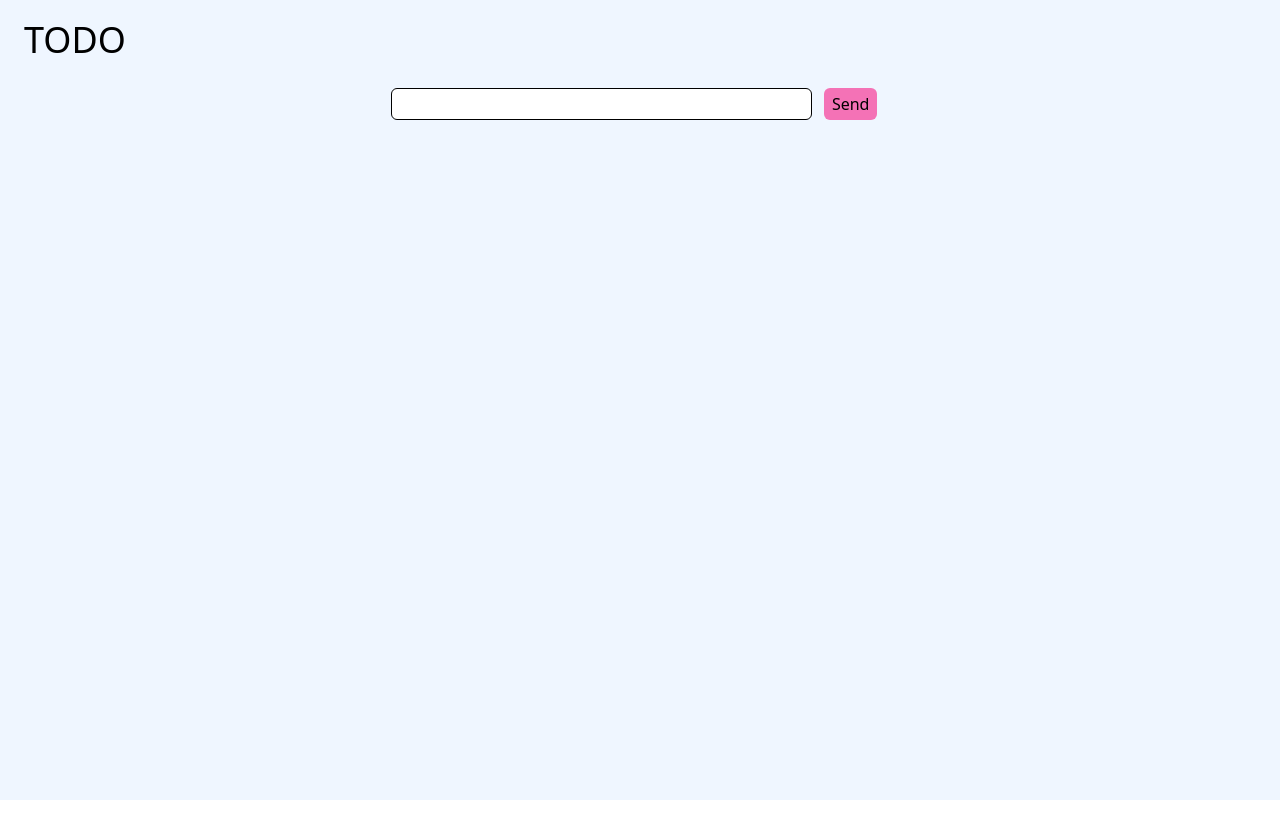
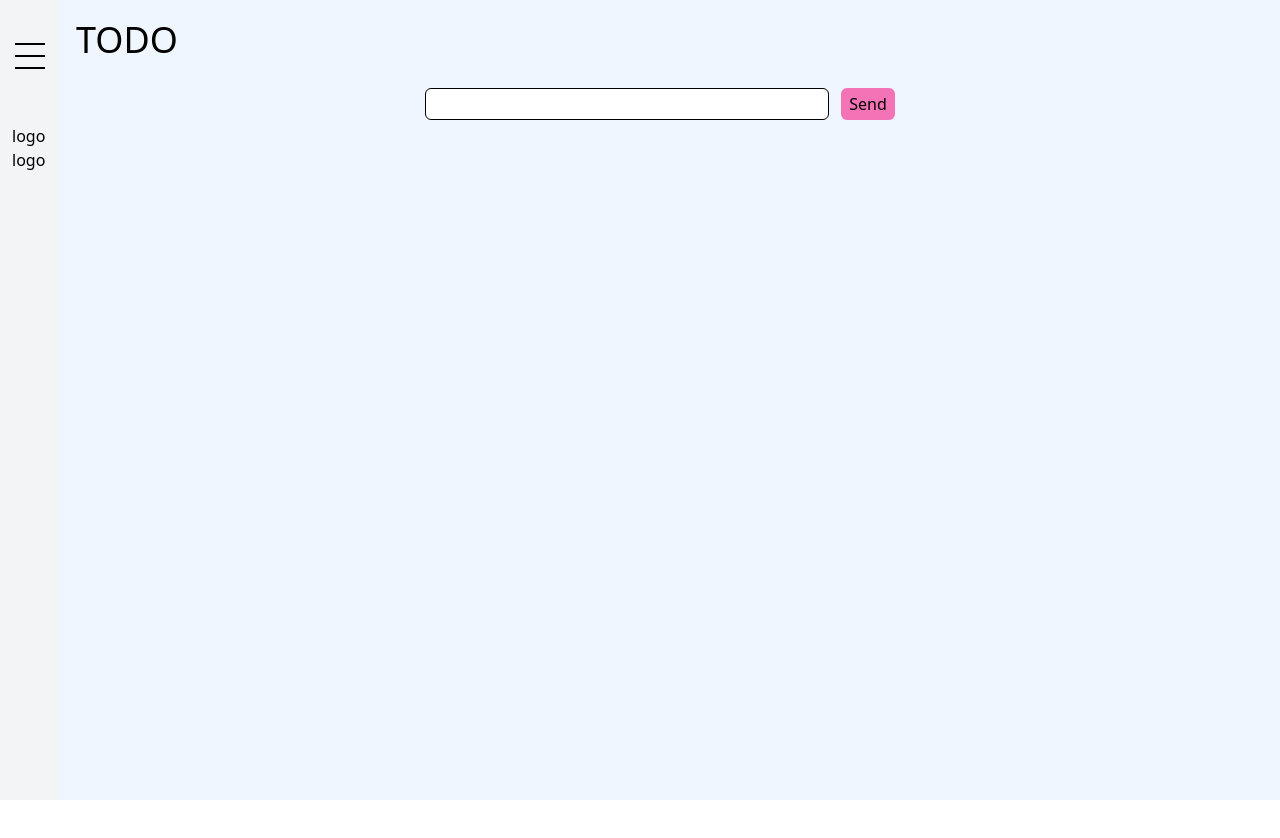
Before and after one commit to takuyatechexpert/vue_typescript, a Vue app: page / in a window 1280 px wide. Shown: the top 838 px of the page. After the commit the page ends 800 px from the top, so only its background shows below. Built offline with nearby package versions, Linux system fonts and the light colour scheme.

Commit message:
fix sidebar

```diff
--- a/src/App.vue
+++ b/src/App.vue
@@ -1,12 +1,20 @@
 <template>
-  <router-view></router-view>
+  <div>
+    <side-ber />
+    <router-view></router-view>
+  </div>
 </template>
 
 <script lang="ts">
 import Vue from 'vue';
+import SideBer from './components/Sidebar.vue'
 
 export default Vue.extend({
   name: 'App',
+
+  components: {
+    SideBer,
+  },
 });
 </script>
 
--- a/src/components/Page.vue
+++ b/src/components/Page.vue
@@ -1,5 +1,6 @@
 <template>
-<div class="max-w-7xl m-auto bg-blue-50 p-2 h-screen">
+<div class="max-w-7xl bg-blue-50 p-2 h-screen main-container"
+  :class="{shrunked: isSidebarActive}">
   <header class="text-4xl py-3 pl-4">
     {{ title }}
   </header>
@@ -20,5 +21,11 @@ export default vue.extend({
       default: 'No Title'
     }
   },
+
+  computed: {
+    isSidebarActive(): boolean {
+      return this.$store.state.isSidebarActive
+    }
+  },
 })
 </script>
--- /dev/null
+++ b/src/components/Sidebar.vue
@@ -0,0 +1,145 @@
+<template>
+  <div
+    class="sidebar fixed h-screen bg-gray-100"
+    :class="{ active: isSidebarActive }">
+    <div class="h-28 p-3 flex justify-between items-center">
+      <div
+        class="menu-text"
+        :class="{ 'active': isSidebarActive }">
+        Vue2<br>
+        TypeScript<br>
+        Lesson
+      </div>
+      <button
+        class="hum focus:outline-none m-auto"
+        :class="{ 'active mx-0': isSidebarActive }"
+        @click="onMenuClick">
+        <span class="hum_line"></span>
+      </button>
+    </div>
+
+    <ul class="p-3">
+      <li>
+        <router-link
+          class="hover:text-gray-400 flex"
+          to="/hello-world">
+          <div>logo</div>
+          <div
+            class="pl-2 menu-text"
+            :class="{ 'active': isSidebarActive }">
+            Hello World
+          </div>
+        </router-link>
+      </li>
+      <li>
+        <router-link
+          class="hover:text-gray-400 flex"
+          to="/">
+          <div>logo</div>
+          <div
+          class="pl-2 menu-text"
+          :class="{ 'active': isSidebarActive }"
+          >TODO</div>
+        </router-link>
+      </li>
+    </ul>
+  </div>
+</template>
+
+<script lang="ts">
+import Vue from 'vue';
+
+export default Vue.extend({
+  name: 'SideBar',
+
+  data() {
+    return {
+      isTextVisible: false,
+    }
+  },
+
+  computed: {
+    isSidebarActive(): boolean {
+      return this.$store.state.isSidebarActive
+    },
+  },
+
+  methods: {
+    onMenuClick(): void {
+      this.$store.commit('toggleSidebar')
+    },
+  }
+});
+</script>
+
+<style scoped>
+.sidebar {
+  width: 60px;
+  transition: width 0.2s;
+}
+
+.sidebar.active {
+  width: 200px;
+}
+
+.menu-text {
+  opacity: 0;
+  display: none;
+  white-space: nowrap;
+  transition: opacity 0.5s;
+}
+
+.menu-text.active {
+  opacity: 1;
+  display: block;
+}
+
+.hum {
+  display: block;
+  width: 30px;
+  height: 26px;
+  cursor: pointer;
+}
+.hum_line {
+  position: relative;
+  top: 0;
+  left: 0;
+  display: block;
+  width: 30px;
+  height: 2px;
+  background: #000;
+  transition: all 0.4s;
+  transform: rotate(0);
+}
+.hum_line:before {
+  content: "";
+  position: absolute;
+  top: 0;
+  left: 0;
+  width: 30px;
+  height: 2px;
+  background: #000;
+  transition: all 0.4s;
+  transform: translateY(-12px);
+}
+.hum_line:after {
+  content: "";
+  position: absolute;
+  top: 0;
+  left: 0;
+  width: 30px;
+  height: 2px;
+  background: #000;
+  transition: all 0.4s;
+  transform: translateY(12px);
+}
+.hum.active .hum_line {
+  background-color: rgba(53, 126, 207, 0);
+}
+.hum.active .hum_line:before {
+  transform: rotate(-45deg) translateY(0);
+}
+.hum.active .hum_line:after {
+  transform: rotate(45deg) translateY(0);
+}
+</style>
--- a/src/components/Todo.vue
+++ b/src/components/Todo.vue
@@ -7,18 +7,18 @@
         class="border border-black w-4/12 rounded-md h-full px-2"
       />
       <button
-        class="mx-3 h-full btn hover:bg-pink-500 focus:outline-none focus:ring focus:ring-pink-400"
+        class="mx-3 h-full btn bg-pink-400 hover:bg-pink-500 focus:ring-pink-400"
         @click="onSend()">
         Send
       </button>
     </div>
 
-    <div class="mt-4 text-xl overflow-auto h-200">
-      <ul class="w-2/5 m-auto">
+    <div class="mt-4 text-xl overflow-auto h-800">
+      <ul class="w-2/5 m-auto p-2">
         <li v-for="(todo, index) in todos"
           :key="index">
           {{ todo }}
-          <button class="bg-blue-300 btn ml-3 mb-2 hover:bg-blue-400 focus:outline-none focus:ring focus:ring-blue-300"
+          <button class="bg-blue-300 btn ml-3 mb-2 hover:bg-blue-400 focus:ring-blue-300"
             @click="onDelete(index)">
             Done
           </button>
@@ -33,10 +33,10 @@ import vue from 'vue'
 
 interface Data {
   formData: {
-    todo: string;
-  };
+    todo: string,
+  }
 
-  todos: string[];
+  todos: string[]
 }
 
 export default vue.extend({
@@ -54,20 +54,14 @@ export default vue.extend({
   watch: {
     formData: {
       handler() {
-        let comFlag = true
-
         window.addEventListener('compositionstart', () => {
-          comFlag = false
+          return
         })
 
         window.addEventListener('keydown', (e) => {
-           if (e.key === 'Enter' && comFlag) {
+           if (e.key === 'Enter') {
             this.onSend()
           }
-        })
-
-        window.addEventListener('compositionend', () => {
-          comFlag = true
         })
       },
       deep: true,
@@ -76,21 +70,21 @@ export default vue.extend({
 
   methods: {
     onSend(): void {
-      if (this.formData.todo === "") return;
+      if (this.formData.todo === "") return
 
-      this.todos.push(this.formData.todo);
-      this.formData.todo = "";
+      this.todos.push(this.formData.todo)
+      this.formData.todo = ""
     },
 
     onDelete(index: number): void {
-      this.todos.splice(index, 1);
+      this.todos.splice(index, 1)
     },
   },
 });
 </script>
 
 <style scoped>
-.h-200 {
+.h-800px {
   height: 800px;
 }
 </style>>
--- a/src/index.css
+++ b/src/index.css
@@ -18,6 +18,16 @@ html {
 }
 
 .btn {
-  @apply bg-pink-400 rounded-md px-2;
+  @apply rounded-md px-2 focus:ring focus:outline-none;
 }
+
 @tailwind utilities;
+
+.main-container {
+  padding-left: 60px;
+  transition: padding-left 0.2s;
+}
+
+.main-container.shrunked {
+  padding-left: 200px;
+}
```
